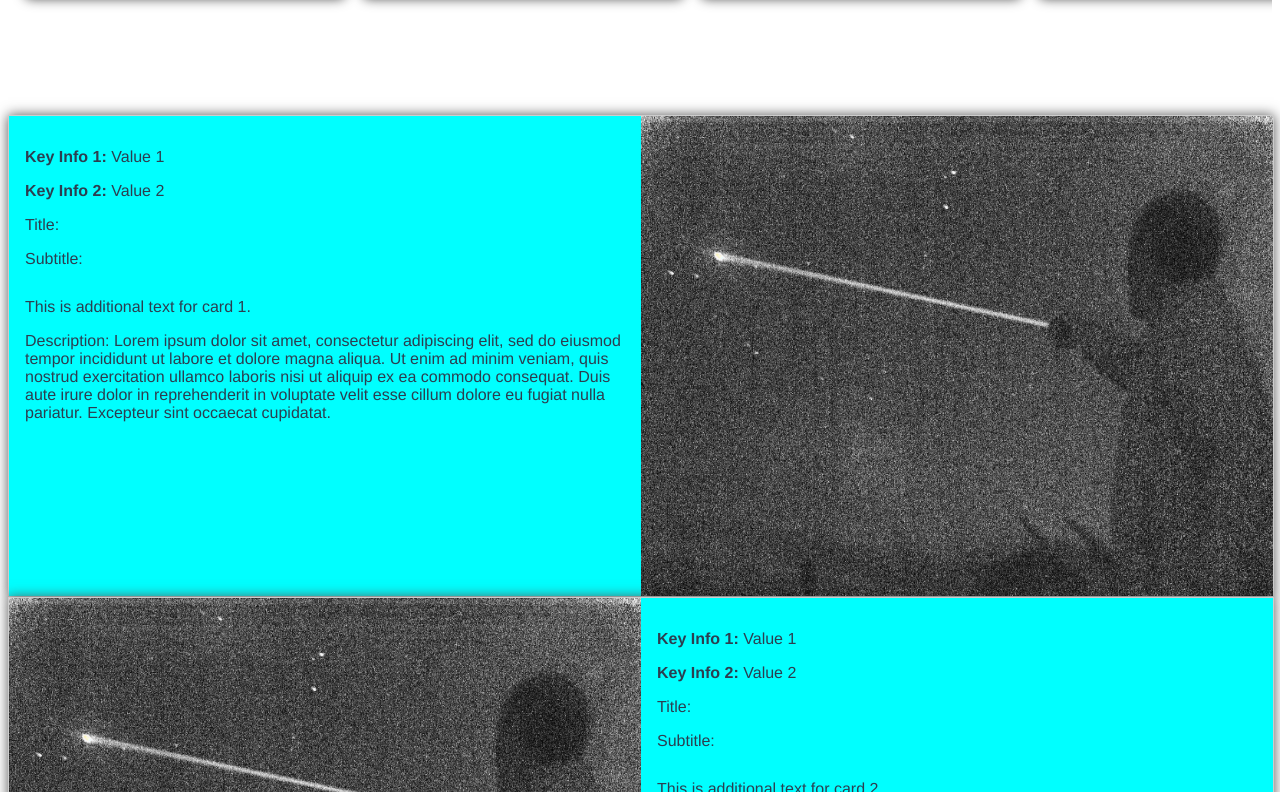
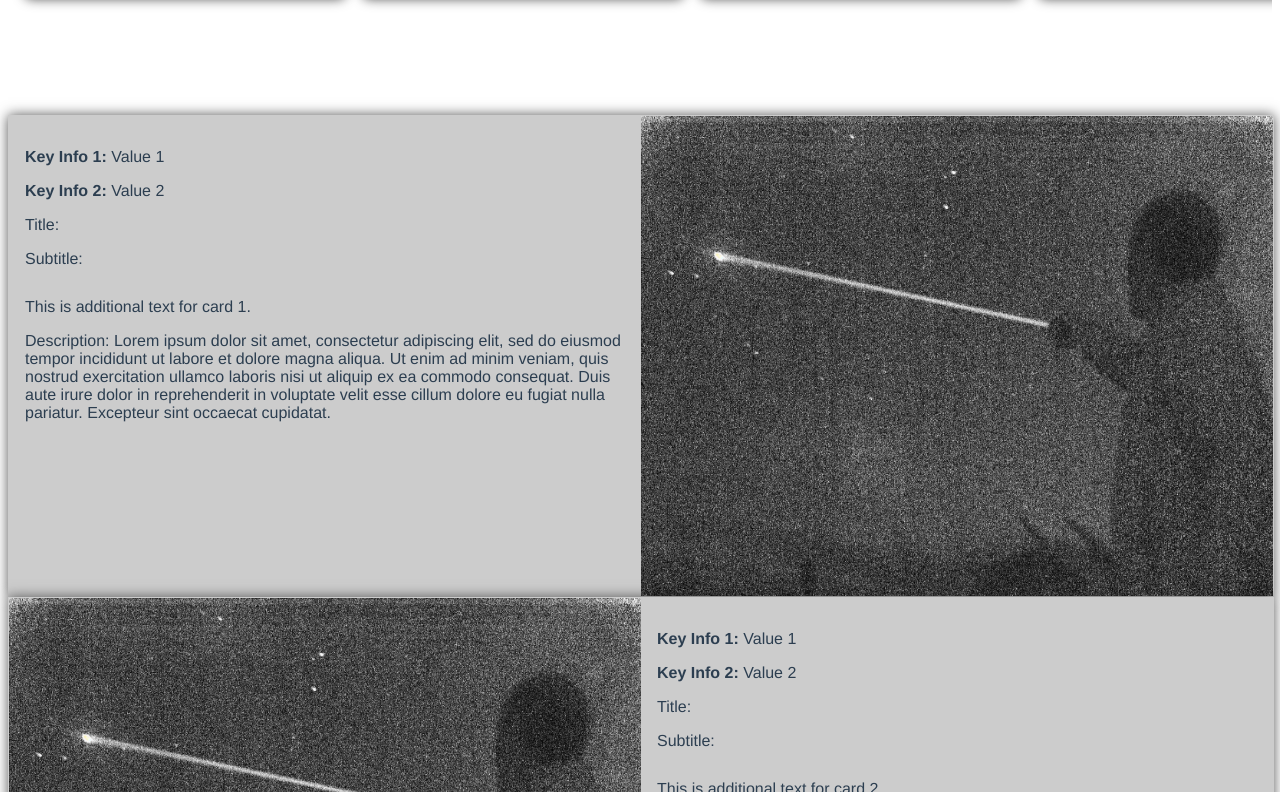
Before and after one commit to jcatlett99/moonshots-platform, a Vue app: page /#/ in a window 1280 px wide. Shown: the part 1288-2080 px from the top of the page. Built offline with nearby package versions, Linux system fonts and the light colour scheme.

Commit message:
colour change

```diff
--- a/src/components/HomeCard.vue
+++ b/src/components/HomeCard.vue
@@ -42,7 +42,7 @@ export default {
 
   box-shadow: 0 0 0.75rem rgb(85, 85, 85);
 
-  background-color: aqua;
+  background-color: #ccc;;
 }
 
 .image-left {
```
Also changed, not shown: src/components/Carousel.vue (line endings or trailing spaces).
